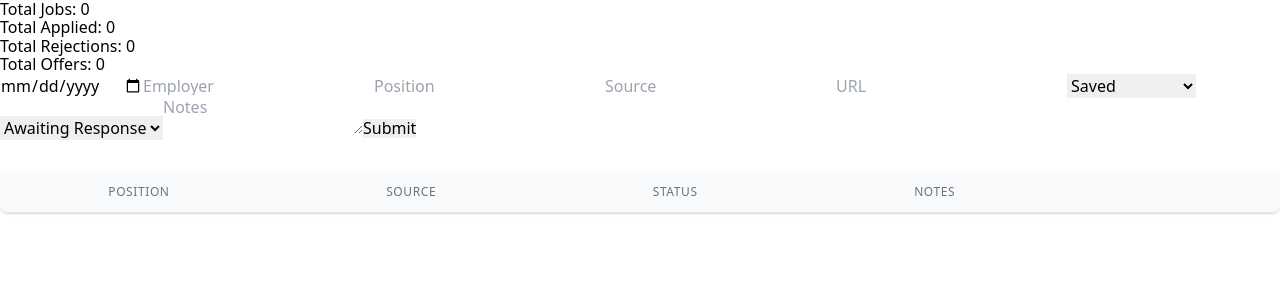
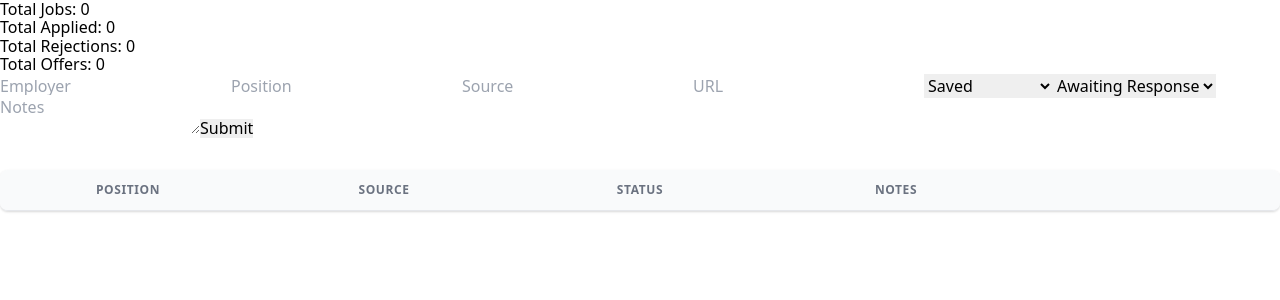
Before and after one commit to rscole87/job-search-app, a React (Create React App) app: page / in a window 1280 px wide. Shown: the top 300 px of the page. Built offline with nearby package versions, Linux system fonts and the light colour scheme.

Commit message:
remove date input field from forms

```diff
--- a/src/components/InputFormComponent.js
+++ b/src/components/InputFormComponent.js
@@ -19,7 +19,7 @@ const InputForm = (props) => {
     status,
     employerResponse,
     notes,
-    key: props.jobListData.length
+    key: props.jobListData.length,
   };
 
   const handleSubmit = (job) => {
@@ -37,12 +37,10 @@ const InputForm = (props) => {
   return (
     <>
       <form action="">
-        <input type="date" value={date} onChange={(e) => setDate(e.target.value)} />
         <input type="text" value={employer} placeholder="Employer" onChange={(e) => setEmployer(e.target.value)} />
         <input type="text" value={position} placeholder="Position" onChange={(e) => setPosition(e.target.value)} />
         <input type="text" value={jobSource} placeholder="Source" onChange={(e) => setJobSource(e.target.value)} />
         <input type="text" value={url} placeholder="URL" onChange={(e) => setUrl(e.target.value)} />
-
 
         <select name="status" id="status" value={status ? status : setStatus("saved")} onChange={(e) => setStatus(e.target.value)}>
           <option value="saved">Saved</option>
--- a/src/components/JobListAreaComponent.js
+++ b/src/components/JobListAreaComponent.js
@@ -2,7 +2,6 @@ import React, { useState } from "react";
 
 const JobItem = (props) => {
   const [applied, setApplied] = useState(false);
-  const [date, setDate] = useState(props.job.date);
   const [employer, setEmployer] = useState(props.job.employer);
   const [position, setPosition] = useState(props.job.position);
   const [jobSource, setJobSource] = useState(props.job.jobSource);
@@ -77,7 +76,7 @@ const JobItem = (props) => {
   if (!editing) {
     return (
       <div className={`job-item flex text-center ${jobItemKey % 2 === 0 ? "bg-white" : "bg-gray-50"} `} key={jobItemKey}>
-        <div className="px-6 py-4 whitespace-nowrap flex-grow">
+        <div className="px-6 py-4 whitespace-nowrap flex-1">
           <div className="flex items-center justify-center">
             <div className="ml-4">
               <div className="text-sm font-medium text-gray-900">
@@ -89,18 +88,18 @@ const JobItem = (props) => {
           </div>
         </div>
 
-        <div className="px-6 py-4 whitespace-nowrap flex-grow">
+        <div className="px-6 py-4 whitespace-nowrap flex-1">
           <div className="text-sm text-gray-900">{jobSource}</div>
           <div className="text-sm text-gray-500"> <a href={url}>{url}</a></div>
         </div>
 
-        <div className="px-6 py-4 whitespace-nowrap flex-grow">
+        <div className="px-6 py-4 whitespace-nowrap flex-1">
           <span className={`px-2 inline-flex text-xs leading-5 font-semibold rounded-full text-green-800 ${status.toLowerCase() === "saved" ? "saved-job" : status.toLowerCase() === "applied" ? "applied-job" : status.toLowerCase() === "first-interview" ? "first-interview" : status.toLowerCase() === "second-interview" ? "second-interview" : "third-plus-interview"}`}>{status}</span>
         </div>
 
-        <div className="px-6 py-4 whitespace-nowrap text-sm text-gray-500 flex-grow">{notes}</div>
+        <div className="px-6 py-4 whitespace-nowrap text-sm text-gray-500 flex-1">{notes}</div>
 
-        <div className="px-6 py-4 whitespace-nowrap text-right text-sm font-medium flex-grow">
+        <div className="px-6 py-4 whitespace-nowrap text-right text-sm font-medium flex-1">
           <div>
             <button onClick={() => setEditing(true)}>Edit</button>
           </div>
@@ -113,7 +112,7 @@ const JobItem = (props) => {
   } else {
     return (
       <form action="">
-        <input type="date" value={date} onChange={(e) => setDate(e.target.value)} />
+
         <input type="text" value={employer} placeholder="Employer" onChange={(e) => setEmployer(e.target.value)} />
         <input type="text" value={position} placeholder="Position" onChange={(e) => setPosition(e.target.value)} />
         <input type="text" value={jobSource} placeholder="Source" onChange={(e) => setJobSource(e.target.value)} />
@@ -172,19 +171,19 @@ const JobListArea = (props) => {
               <div className="min-w-full divide-y divide-gray-200">
                 <div className="bg-gray-50">
                   <div className="flex ">
-                    <div scope="col" className="px-6 py-3 flex-grow text-left text-xs font-medium text-gray-500 uppercase tracking-wider text-center">
+                    <div scope="col" className="px-6 py-3 flex-1 text-left text-xs font-bold text-gray-500 uppercase tracking-wider text-center">
                       Position
                     </div>
-                    <div scope="col" className="px-6 py-3 flex-grow text-left text-xs font-medium text-gray-500 uppercase tracking-wider text-center">
+                    <div scope="col" className="px-6 py-3 flex-1 text-left text-xs font-bold text-gray-500 uppercase tracking-wider text-center">
                       Source
                     </div>
-                    <div scope="col" className="px-6 py-3 flex-grow text-left text-xs font-medium text-gray-500 uppercase tracking-wider text-center">
+                    <div scope="col" className="px-6 py-3 flex-1 text-left text-xs font-bold text-gray-500 uppercase tracking-wider text-center">
                       Status
                     </div>
-                    <div scope="col" className="px-6 py-3 flex-grow text-left text-xs font-medium text-gray-500 uppercase tracking-wider text-center">
+                    <div scope="col" className="px-6 py-3 flex-1 text-left text-xs font-bold text-gray-500 uppercase tracking-wider text-center">
                       Notes
                     </div>
-                    <div className="px-6 py-4 whitespace-nowrap text-sm text-gray-500 flex-grow"></div>
+                    <div className="px-6 py-4 whitespace-nowrap text-sm text-gray-500 flex-1"></div>
                   </div>
                 </div>
                 {jobs}
```
